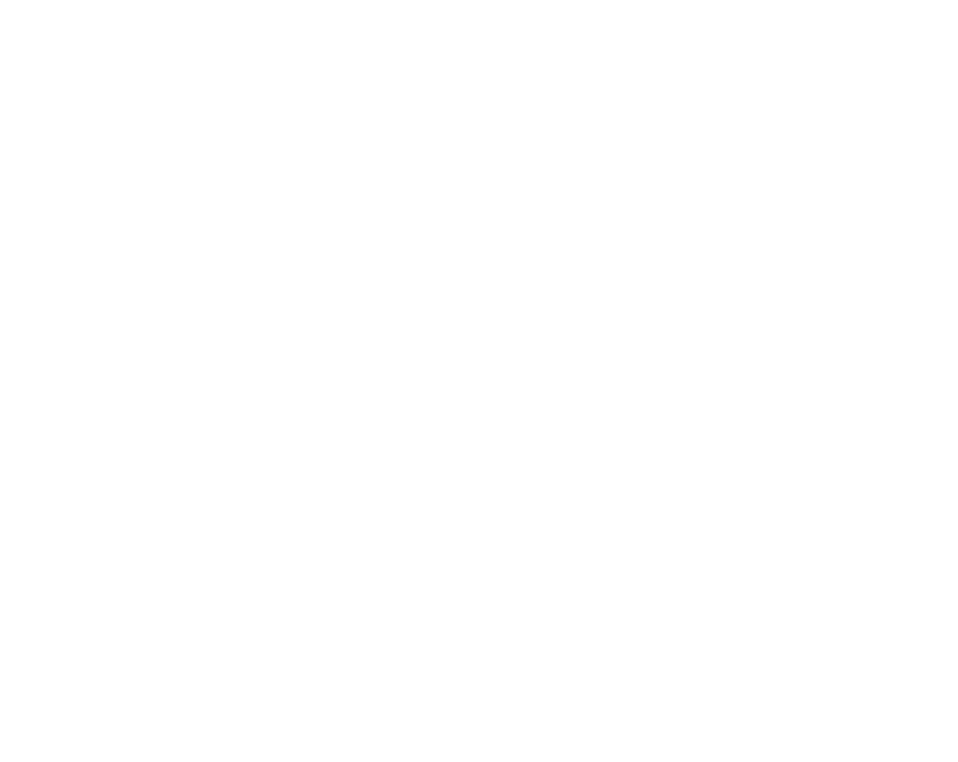
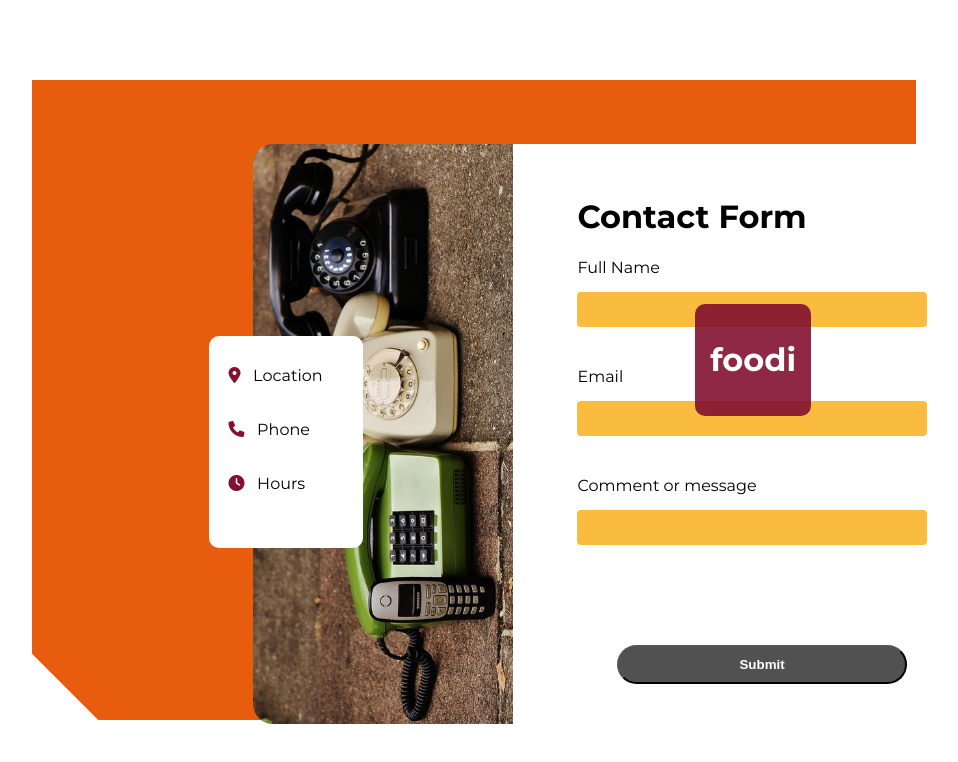
Before and after one commit to iammaryam/restaurant-website, a plain HTML site: page contact-us.html in a window 1280 px wide. Shown: the whole page, without its empty margins (166-1124 px from the left). Drawn offline with Linux system fonts and the light colour scheme.

Commit message:
contact page add

```diff
--- a/contact-us.html
+++ b/contact-us.html
@@ -0,0 +1,54 @@
+<!DOCTYPE html>
+<html lang="en">
+    <head>
+        <meta charset="UTF-8" />
+        <meta name="viewport" content="width=device-width, initial-scale=1.0" />
+        <title>Contact Us</title>
+        <link rel="preconnect" href="https://fonts.googleapis.com">
+        <link rel="preconnect" href="https://fonts.gstatic.com" crossorigin>
+        <link href="https://fonts.googleapis.com/css2?family=Montserrat:ital,wght@0,100..900;1,100..900&display=swap" rel="stylesheet">
+        <link rel="preconnect" href="https://fonts.googleapis.com">
+        <link rel="preconnect" href="https://fonts.gstatic.com" crossorigin>
+        <link href="https://fonts.googleapis.com/css2?family=Lora:ital,wght@0,400..700;1,400..700&display=swap" rel="stylesheet">
+
+        <link rel="stylesheet" href="https://cdnjs.cloudflare.com/ajax/libs/font-awesome/6.0.0/css/all.min.css">
+
+        <link rel="stylesheet" href="./style.css" />
+    </head>
+    <body class="contact-page">
+        <div id="main-div">
+            <div id="second-div">
+                <div id="flex-first-item">
+                    <img id="phones-pic" src="./staff/contact-img.jpg" alt="some old phones pics" />
+                </div>
+
+                <div id="flex-second-item">
+                    <form action="./index.html">
+                        <h1> Contact Form </h1>
+
+                        <label for="full-name" class="three-lables">Full Name</label>
+                        <input type="text" id="full-name" class="three-inputs" />
+
+                        <label for="full-name" class="three-lables">Email</label>
+                        <input type="text" id="full-name" class="three-inputs" />
+
+                        <label for="full-name" class="three-lables">Comment or message</label>
+                        <input type="text" id="full-name" class="three-inputs" />
+
+                        <input type="submit" id="form-submit" />
+                    </form>
+                </div>
+            </div>
+
+            <div id="third-div">
+                <P><i class="fa-solid fa-location-dot" style="color: #821131;"></i> &nbsp Location</P>
+                <p><i class="fa-solid fa-phone" style="color: #821131;"></i> &nbsp Phone</p>
+                <P><i class="fa-solid fa-clock" style="color: #821131;"></i> &nbsp Hours</P>
+            </div>
+
+            <div id="forth-div">
+                <h1>foodi</h1>
+            </div>
+        </div>
+    </body>
+</html>
--- a/style.css
+++ b/style.css
@@ -523,3 +523,111 @@ body.about-page #foods-pic {
 body.about-page #foods-h1 {
     margin-top: 9em;
 }
+
+
+
+/*
+contact us page style
+*/
+
+body.contact-page #main-div {
+    position: relative;
+    background-image: url(./staff/contact-background.png);
+    width:70%;
+    height: 80vh;
+    margin-left: auto;
+    margin-right: auto;
+    margin-top: 5em;
+}
+
+body.contact-page #second-div {
+    position: absolute;
+    display: flex;
+    top: 10%;
+    left: 25%;
+}
+
+body.contact-page #phones-pic {
+    height: 580px;
+    border-top-left-radius: 20px;
+    border-bottom-left-radius: 20px;
+}
+
+body.contact-page #flex-second-item {
+    padding: 2em 10em 1em 4em;
+    background-color: white;
+    border-bottom-right-radius: 20px;
+    border-top-right-radius: 20px;
+}
+
+body.contact-page .three-lables {
+    display: block;
+    margin-bottom: 15px;
+}
+
+body.contact-page .three-inputs {
+    display: block;
+    margin-bottom: 40px;
+    padding: 10px;
+    width: 100%;
+    background-color: #FABC3F;
+    border: none;
+    border-radius: 4px;
+}
+
+body.contact-page #form-submit {
+    display: block;
+    background-color: rgb(82, 81, 81);
+    padding: 10px 120px;
+    margin-left: 3em;
+    margin-top: 100px;
+    border-radius: 30px;
+    color: white;
+    font-weight:700;
+}
+
+body.contact-page #third-div {
+    position: absolute;
+    background-color: white;
+    padding: 20px;
+    padding-left: 10px;
+    border-radius: 10px;
+    top: 40%;
+    left: 20%;
+}
+
+body.contact-page #third-div {
+    position: absolute;
+    background-color: white;
+    padding: 20px;
+    padding-left: 10px;
+    border-radius: 10px;
+    top: 40%;
+    left: 20%;
+}
+
+body.contact-page #third-div {
+    position: absolute;
+    background-color: white;
+    padding: 20px;
+    padding-left: 10px;
+    border-radius: 10px;
+    top: 40%;
+    left: 20%;
+}
+
+body.contact-page #third-div > p {
+    margin: 10px 20px 35px 10px;
+}
+
+body.contact-page #forth-div {
+    position: absolute;
+    background-color: #821131;
+    display: inline-block;
+    padding: 15px;
+    color: white;
+    top: 35%;
+    border-radius: 10px;
+    left: 75%;
+    opacity: 0.9;
+}
```
Also changed, not shown: staff/contact-background.png (added), staff/contact-img.jpg (added).
